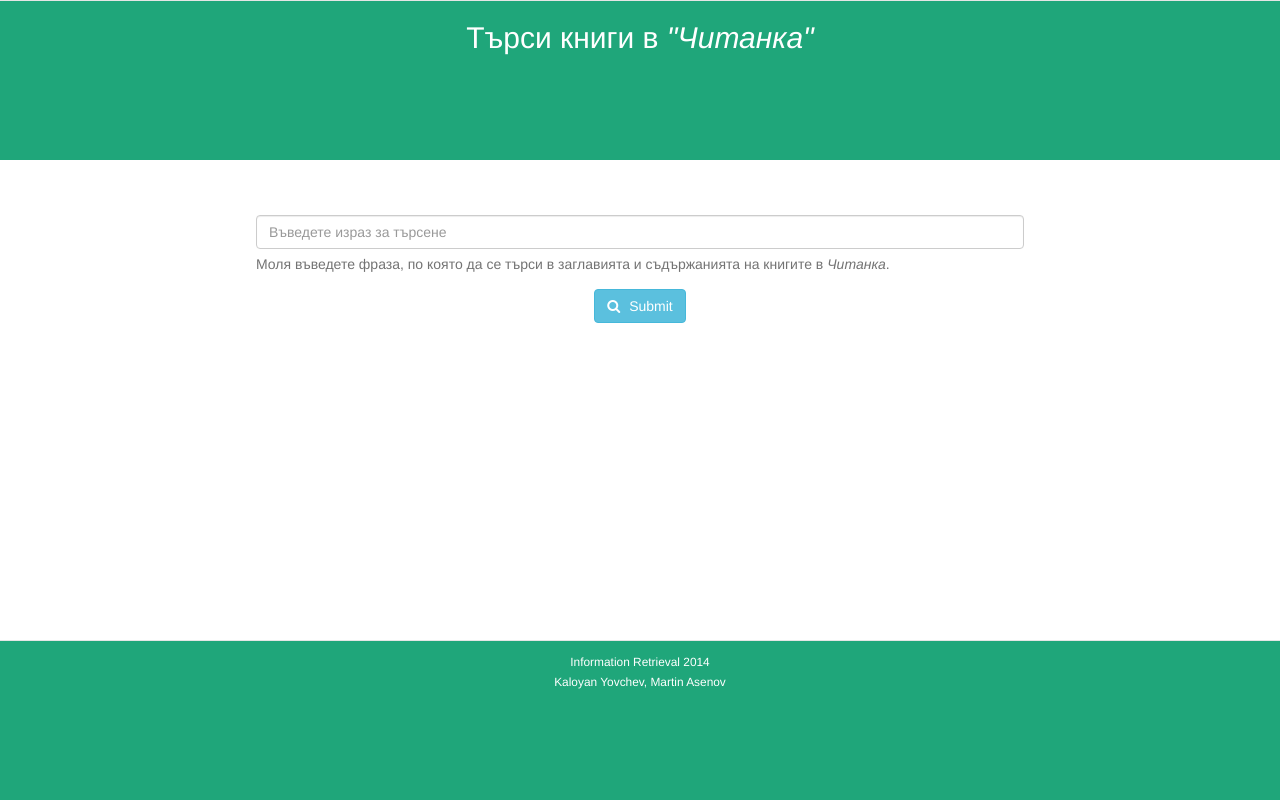
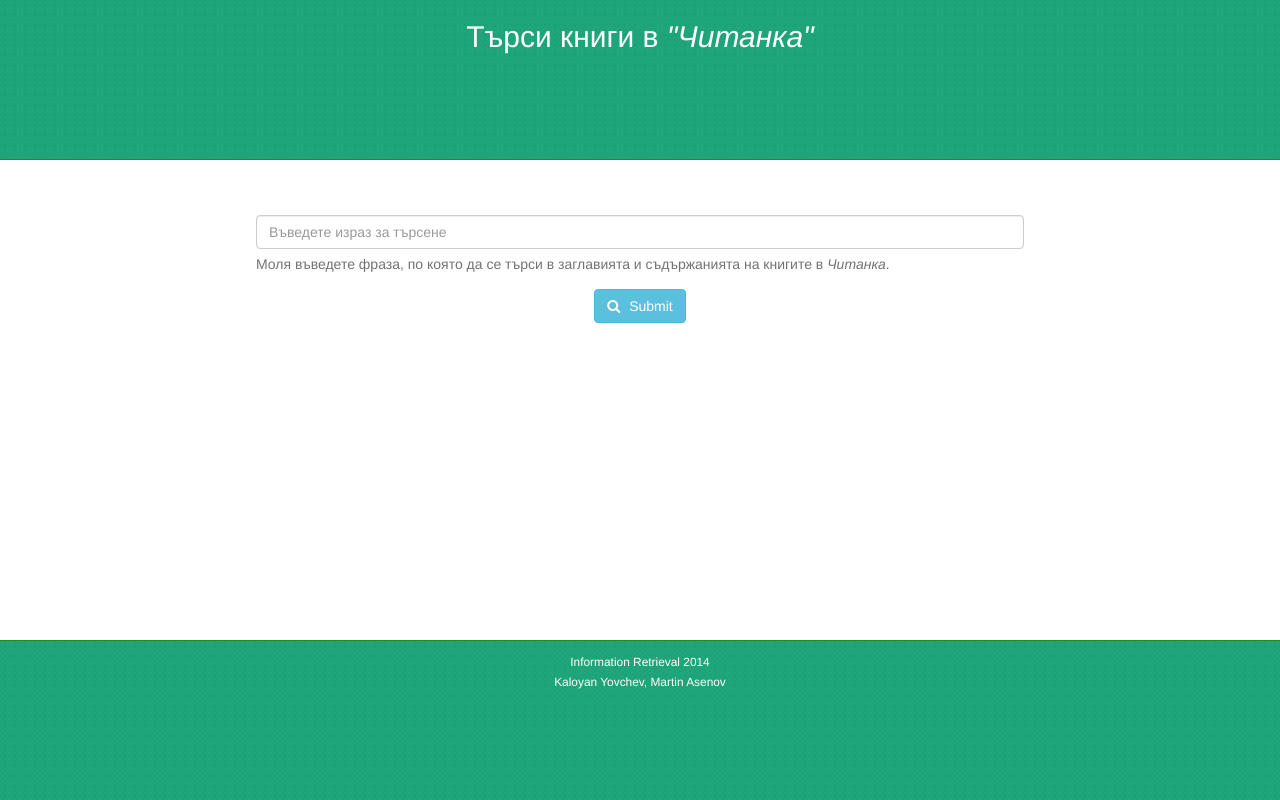
Before and after one commit to asenovm/book-search-client, a website: page app/index.html in a window 1280 px wide. Drawn offline with nearby package versions, Linux system fonts and the light colour scheme; some packages are replaced by stand-ins of ours.

Commit message:
* Added a background pattern

```diff
--- a/app/styles/search.css
+++ b/app/styles/search.css
@@ -12,7 +12,8 @@
     left: 0px;
     top: 0px;
     background-color: #1fa67a;
-    border-top: 1px solid #e5e5e5;
+    background-image: url('../images/background_pattern.png');
+    border-bottom: 1px solid #228F14;
 }
 
 #container {
@@ -49,7 +50,8 @@
     position: absolute;
     top: 80%;
     background-color: #1fa67a;
-    border-top: 1px solid #e5e5e5;
+    border-top: 1px solid #228F14;
+    background-image: url('../images/background_pattern.png');
 }
 
 @media (min-width: 768px) {
```
Also changed, not shown: app/images/background_pattern.png (added).
